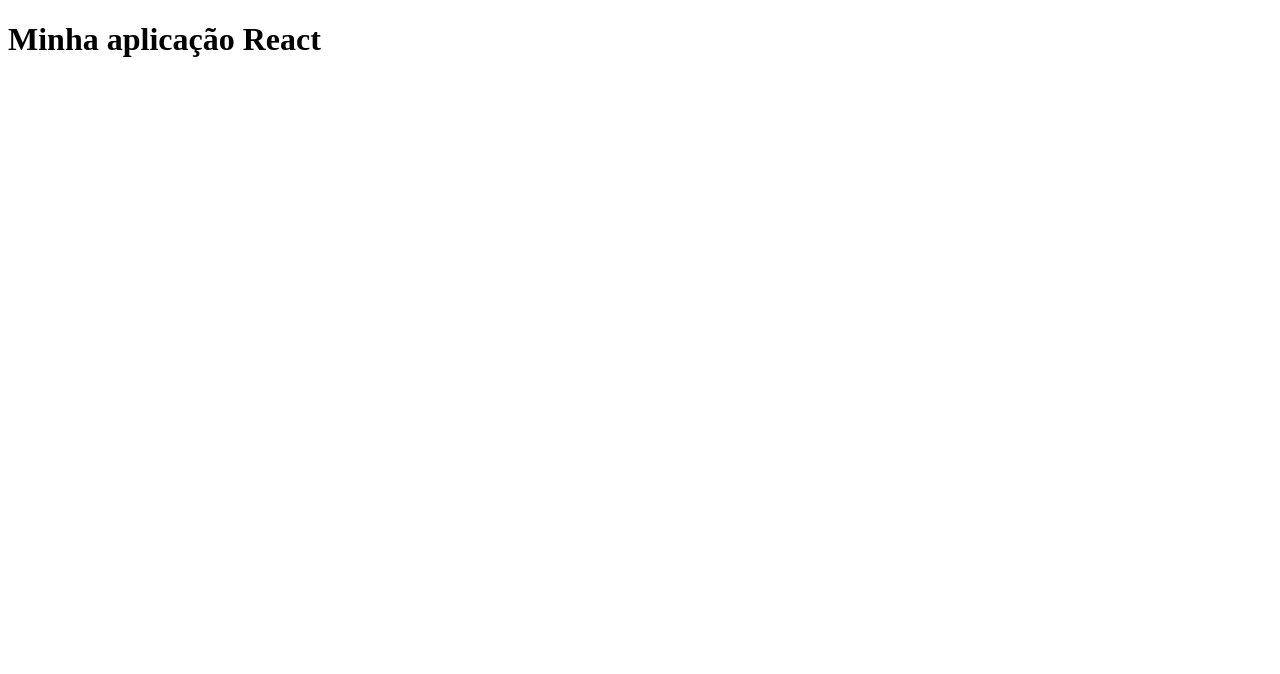
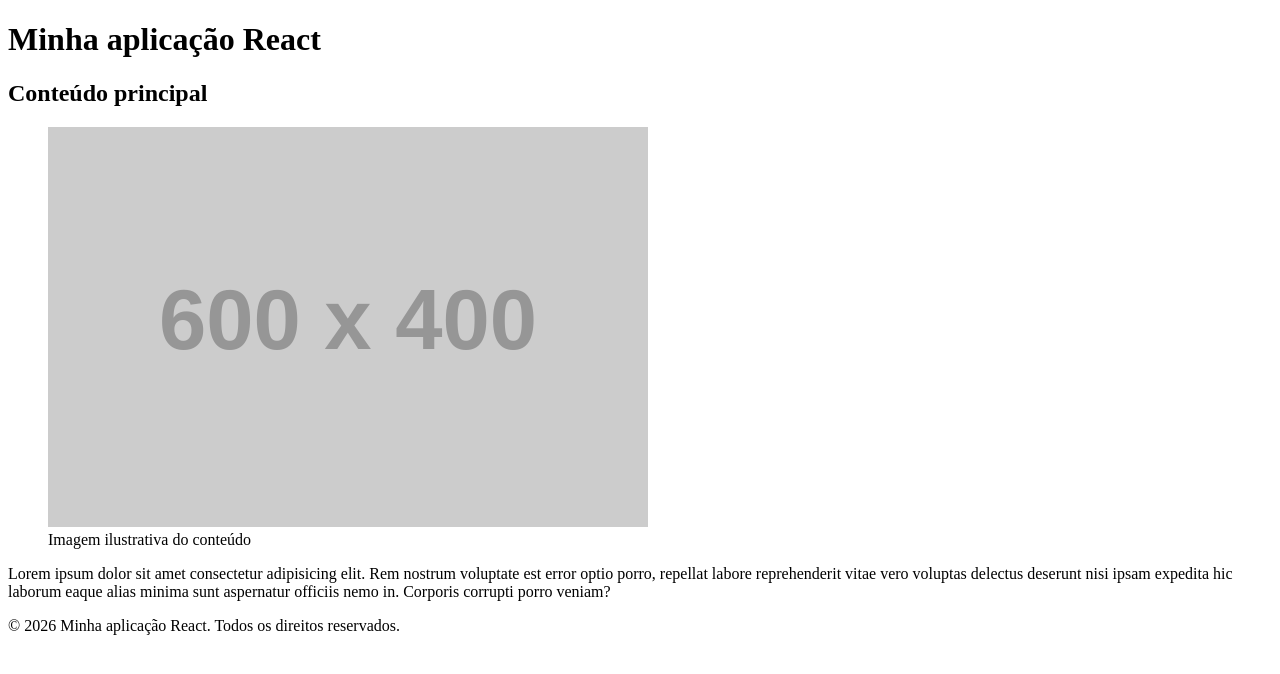
Before and after one commit to 1TDSPJ-26/front-2sem-aula-07, a React (Vite) app in the folder my-app/: page / in a window 1280 px wide. Shown: the top 674 px of the page. Built offline with nearby package versions, Linux system fonts and the light colour scheme.

Commit message:
feat: adicionando imagens e favicon

```diff
--- a/my-app/index.html
+++ b/my-app/index.html
@@ -2,7 +2,7 @@
 <html lang="pt-br">
   <head>
     <meta charset="UTF-8" />
-    <link rel="icon" type="image/svg+xml" href="/favicon.svg" />
+    <link rel="icon" type="image/jpg" href="./public/Gira-gira.jpg" />
     <meta name="viewport" content="width=device-width, initial-scale=1.0" />
     <title>Minha aplicação React</title>
   </head>
--- a/my-app/src/App.tsx
+++ b/my-app/src/App.tsx
@@ -1,7 +1,13 @@
+import Cabecalho from './components/Cabecalho/index.tsx'
+import Conteudo from './components/Conteudo/index.tsx'
+import Rodape from './components/Rodape/index.tsx'
+
 export default function App() {
   return (
-    <main>
-      <h1>Minha aplicação React</h1>
-    </main>
+    <>
+      <Cabecalho />
+      <Conteudo />
+      <Rodape />
+    </>
   )
 }
--- /dev/null
+++ b/my-app/src/components/Cabecalho/index.tsx
@@ -0,0 +1,7 @@
+export default function Cabecalho() {
+    return (
+        <header>
+            <h1>Minha aplicação React</h1>
+        </header>
+    )
+}
--- /dev/null
+++ b/my-app/src/components/Conteudo/index.tsx
@@ -0,0 +1,12 @@
+export default function Conteudo() {
+    return (
+        <main>
+            <h2>Conteúdo principal</h2>
+            <figure>
+                <img src="https://placehold.co/600x400/FFFFF0/FFFFFF/png" alt="Imagem ilustrativa do conteúdo"/>
+                <figcaption>Imagem ilustrativa do conteúdo</figcaption>
+            </figure>
+            <p>Lorem ipsum dolor sit amet consectetur adipisicing elit. Rem nostrum voluptate est error optio porro, repellat labore reprehenderit vitae vero voluptas delectus deserunt nisi ipsam expedita hic laborum eaque alias minima sunt aspernatur officiis nemo in. Corporis corrupti porro veniam?</p>
+        </main>
+    )
+}
--- /dev/null
+++ b/my-app/src/components/Rodape/index.tsx
@@ -0,0 +1,7 @@
+export default function Rodape() {
+    return (
+        <footer>
+            <p>&copy; 2026 Minha aplicação React. Todos os direitos reservados.</p>
+        </footer>
+    )
+}
```
Also changed, not shown: 1 other file (tests, documents, lock files or other folders).
